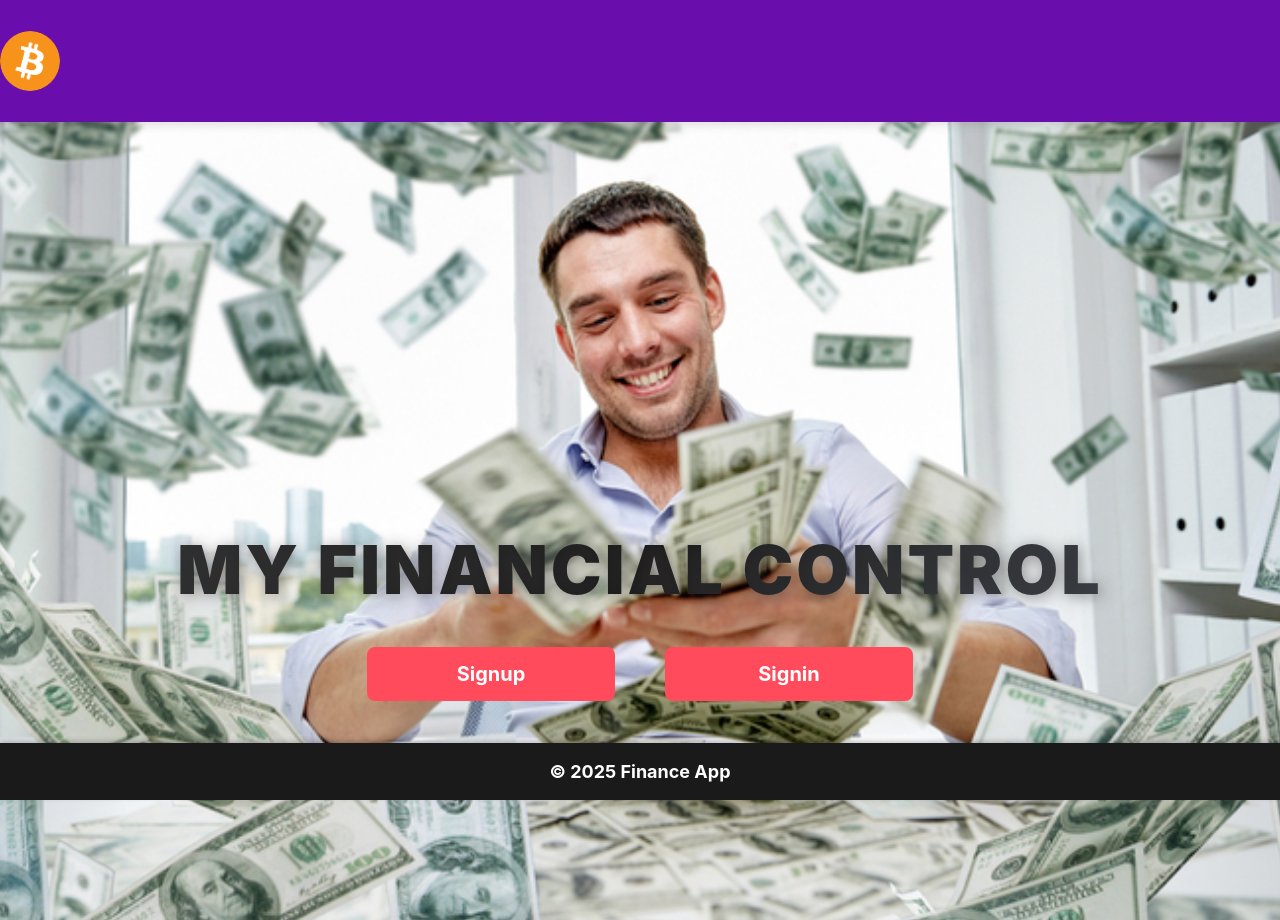
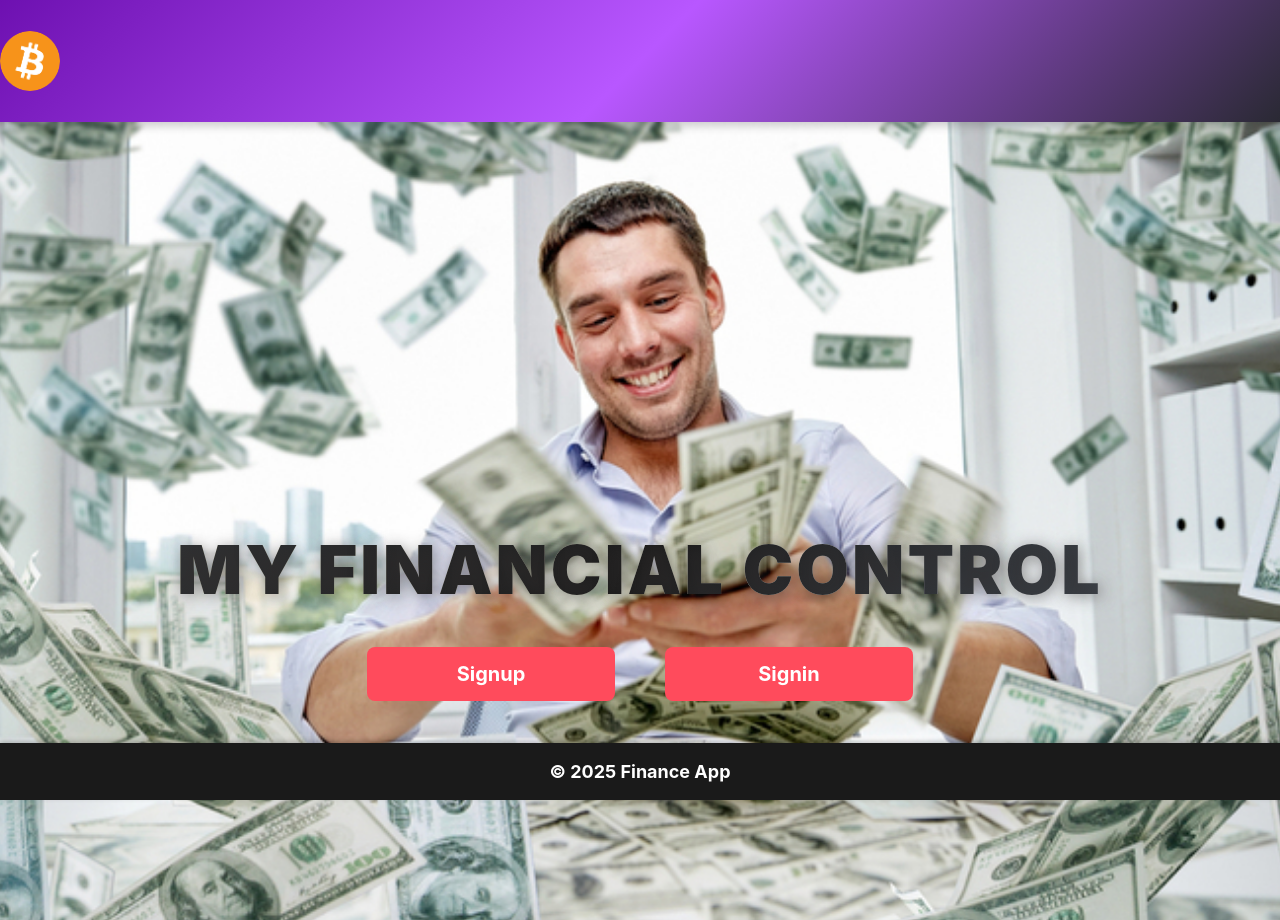
Before and after one commit to DmytroK-goit/financial-analyst, a React (Vite) app: page / in a window 1280 px wide. Shown: the top 920 px of the page. Built offline with nearby package versions, Linux system fonts and the light colour scheme.

Commit message:
add animations

```diff
--- a/src/components/AddForm/AddForm.module.css
+++ b/src/components/AddForm/AddForm.module.css
@@ -7,7 +7,7 @@
   border: 1px solid #ccc;
   border-radius: 8px;
   background: #f9f9f9;
-  height: 600px;
+  height: 500px;
   box-shadow: 0 14px 18px rgba(61, 183, 204, 0.5);
 }
 
--- /dev/null
+++ b/src/components/FadeContent/FadeContent.jsx
@@ -0,0 +1,51 @@
+import { useRef, useEffect, useState } from "react";
+
+const FadeContent = ({
+  children,
+  blur = false,
+  duration = 1000,
+  easing = "ease-out",
+  delay = 0,
+  threshold = 0.1,
+  initialOpacity = 0,
+  className = "",
+}) => {
+  const [inView, setInView] = useState(false);
+  const ref = useRef(null);
+
+  useEffect(() => {
+    if (!ref.current) return;
+
+    const observer = new IntersectionObserver(
+      ([entry]) => {
+        if (entry.isIntersecting) {
+          observer.unobserve(ref.current);
+          setTimeout(() => {
+            setInView(true);
+          }, delay);
+        }
+      },
+      { threshold }
+    );
+
+    observer.observe(ref.current);
+
+    return () => observer.disconnect();
+  }, [threshold, delay]);
+
+  return (
+    <div
+      ref={ref}
+      className={className}
+      style={{
+        opacity: inView ? 1 : initialOpacity,
+        transition: `opacity ${duration}ms ${easing}, filter ${duration}ms ${easing}`,
+        filter: blur ? (inView ? "blur(0px)" : "blur(10px)") : "none",
+      }}
+    >
+      {children}
+    </div>
+  );
+};
+
+export default FadeContent;
--- a/src/components/Header/Header.module.css
+++ b/src/components/Header/Header.module.css
@@ -4,17 +4,15 @@
   left: 50%;
   width: 100%;
   height: 90px;
-  /* max-width: 1440px; */
   margin: 0 auto;
   display: flex;
   justify-content: space-between;
   align-items: center;
   padding: 16px 32px;
-  background-color: #6a0dad;
+  background: linear-gradient(135deg, #6a0dad, #b857ff, #23272a);
   border-radius: 12px;
-  box-shadow: 0px 4px 10px rgba(0, 0, 0, 0.1);
+  box-shadow: 0px 4px 10px rgba(0, 0, 0, 0.2);
   z-index: 1000;
-  left: 50%;
   transform: translateX(-50%);
 }
 
--- a/src/components/MonthTransactions/MonthTransactions.jsx
+++ b/src/components/MonthTransactions/MonthTransactions.jsx
@@ -10,14 +10,15 @@ import {
   getTransactionYear,
 } from "../../redux/Finance/operations";
 import { EditTransactionModal } from "../EditTransactionModal/EditTransactionModal";
+import ShinyText from "../ShinyText/ShinyText";
+import FadeContent from "../FadeContent/FadeContent";
 
 export const MonthTransactions = () => {
   const [isModalOpen, setIsModalOpen] = useState(false);
   const [selectedTransaction, setSelectedTransaction] = useState(null);
-  const itemsMonth = useSelector(selectMonthTransactions);
+  const itemsMonth = useSelector(selectMonthTransactions) || {};
   const month = useSelector(selectMonth);
   const year = useSelector(selectYear);
-
   const dispatch = useDispatch();
 
   const monthNames = [
@@ -36,7 +37,10 @@ export const MonthTransactions = () => {
   ];
   const monthName = monthNames[month - 1];
 
-  const { income = [], expenses = [] } = itemsMonth;
+  const income = Array.isArray(itemsMonth.income) ? itemsMonth.income : [];
+  const expenses = Array.isArray(itemsMonth.expenses)
+    ? itemsMonth.expenses
+    : [];
 
   const handleDelete = async (_id) => {
     await dispatch(delTransaction(_id));
@@ -51,20 +55,28 @@ export const MonthTransactions = () => {
 
   return (
     <div className={s.MonthTransactions}>
+      <ShinyText>
         <h2>Фінансовий звіт за {monthName}</h2>
+      </ShinyText>
+
       <div className={s.container}>
         <div className={s.column}>
           <h3 className={s.incomeTitle}>💰 Доходи</h3>
           {income.length > 0 ? (
             <ul className={s.list}>
               {income.map((item) => (
-                <li key={item._id} className={s.item}>
+                <FadeContent
+                  blur={true}
+                  duration={1000}
+                  easing="ease-out"
+                  initialOpacity={0}
+                >
+                  <li className={s.item}>
                     <div className={s.headInfo}>
                       <FaArrowUp className={s.incomeIcon} />
                       <div>
                         <p className={s.amount}>+{item.amount} грн</p>
                         <p className={s.category}>{item.category}</p>
-                      {/* <p className={s.category}>{item.description}</p> */}
                         <p className={s.category}>
                           {new Date(item.date).toLocaleDateString("uk-UA", {
                             year: "numeric",
@@ -89,6 +101,7 @@ export const MonthTransactions = () => {
                       </button>
                     </div>
                   </li>
+                </FadeContent>
               ))}
             </ul>
           ) : (
@@ -101,13 +114,18 @@ export const MonthTransactions = () => {
           {expenses.length > 0 ? (
             <ul className={s.list}>
               {expenses.map((item) => (
+                <FadeContent
+                  blur={true}
+                  duration={1000}
+                  easing="ease-out"
+                  initialOpacity={0}
+                >
                   <li key={item._id} className={s.item}>
                     <div className={s.headInfo}>
                       <FaArrowDown className={s.expenseIcon} />
                       <div>
-                      <p className={s.amount}>+{item.amount} грн</p>
+                        <p className={s.amount}>-{item.amount} грн</p>
                         <p className={s.category}>{item.category}</p>
-                      {/* <p className={s.category}>{item.description}</p> */}
                         <p className={s.category}>
                           {new Date(item.date).toLocaleDateString("uk-UA", {
                             year: "numeric",
@@ -132,6 +150,7 @@ export const MonthTransactions = () => {
                       </button>
                     </div>
                   </li>
+                </FadeContent>
               ))}
             </ul>
           ) : (
--- a/src/components/ShinyText/ShinyText.jsx
+++ b/src/components/ShinyText/ShinyText.jsx
@@ -1,4 +1,4 @@
-import "./ShinyText.module.css";
+import s from "./ShinyText.module.css";
 
 const ShinyText = ({
   children,
@@ -6,12 +6,10 @@ const ShinyText = ({
   speed = 5,
   className = "",
 }) => {
-  const animationDuration = `${speed}s`;
-
   return (
     <div
-      className={`shiny-text ${disabled ? "disabled" : ""} ${className}`}
-      style={{ animationDuration }}
+      className={`${s.shinyText} ${disabled ? s.disabled : ""} ${className}`}
+      style={{ animationDuration: `${speed}s` }}
     >
       {children}
     </div>
--- a/src/components/ShinyText/ShinyText.module.css
+++ b/src/components/ShinyText/ShinyText.module.css
@@ -1,29 +1,39 @@
-.shiny-text {
-  color: #dbdadaa4;
-  font-size: 30px;
-  font-weight: 700;
+.shinyText {
+  font-size: 3.5rem;
+  font-weight: bold;
+  text-transform: uppercase;
+  color: transparent;
   background: linear-gradient(
     120deg,
-    rgba(255, 255, 255, 0) 40%,
-    rgba(255, 255, 255, 0.8) 50%,
-    rgba(255, 255, 255, 0) 60%
+    rgba(247, 242, 181, 0.8) 20%,
+    rgba(255, 255, 255, 1) 50%,
+    rgba(35, 39, 42, 0.9) 80%
   );
-  background-size: 200% 100%;
+  background-size: 250% 100%;
   -webkit-background-clip: text;
   background-clip: text;
   display: inline-block;
-  animation: shine 5s linear infinite;
+  animation: shine 5s ease-in-out infinite;
+  text-align: center;
+  letter-spacing: 2px;
+  text-shadow: 0px 0px 10px rgba(255, 255, 255, 0.4);
 }
 
 @keyframes shine {
   0% {
-    background-position: 100%;
+    background-position: 200% center;
+  }
+  50% {
+    background-position: 100% center;
+    text-shadow: 0px 0px 20px rgba(255, 255, 255, 0.6);
   }
   100% {
-    background-position: -100%;
+    background-position: 0% center;
   }
 }
 
-.shiny-text.disabled {
+.shinyText.disabled {
   animation: none;
+  background: none;
+  color: #fff;
 }
```
Lines whose indentation alone changed are shown as unchanged.
